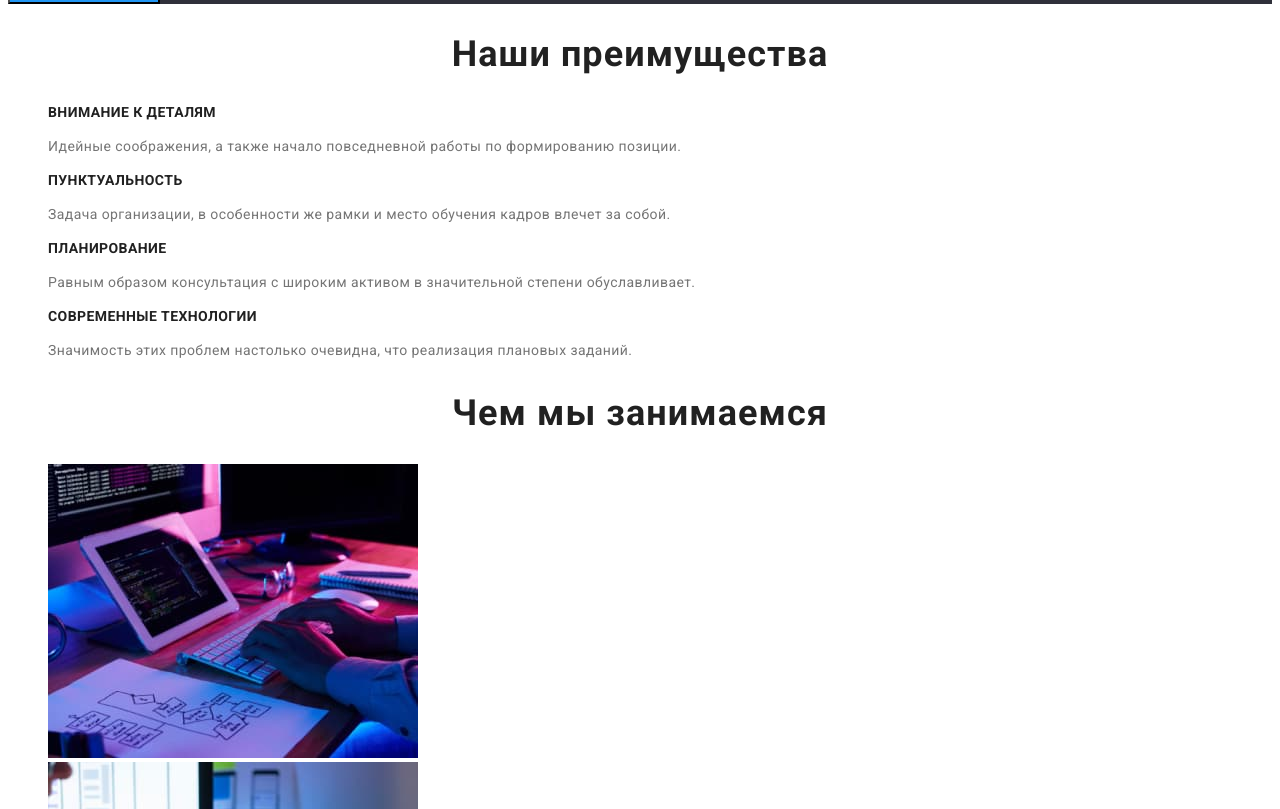
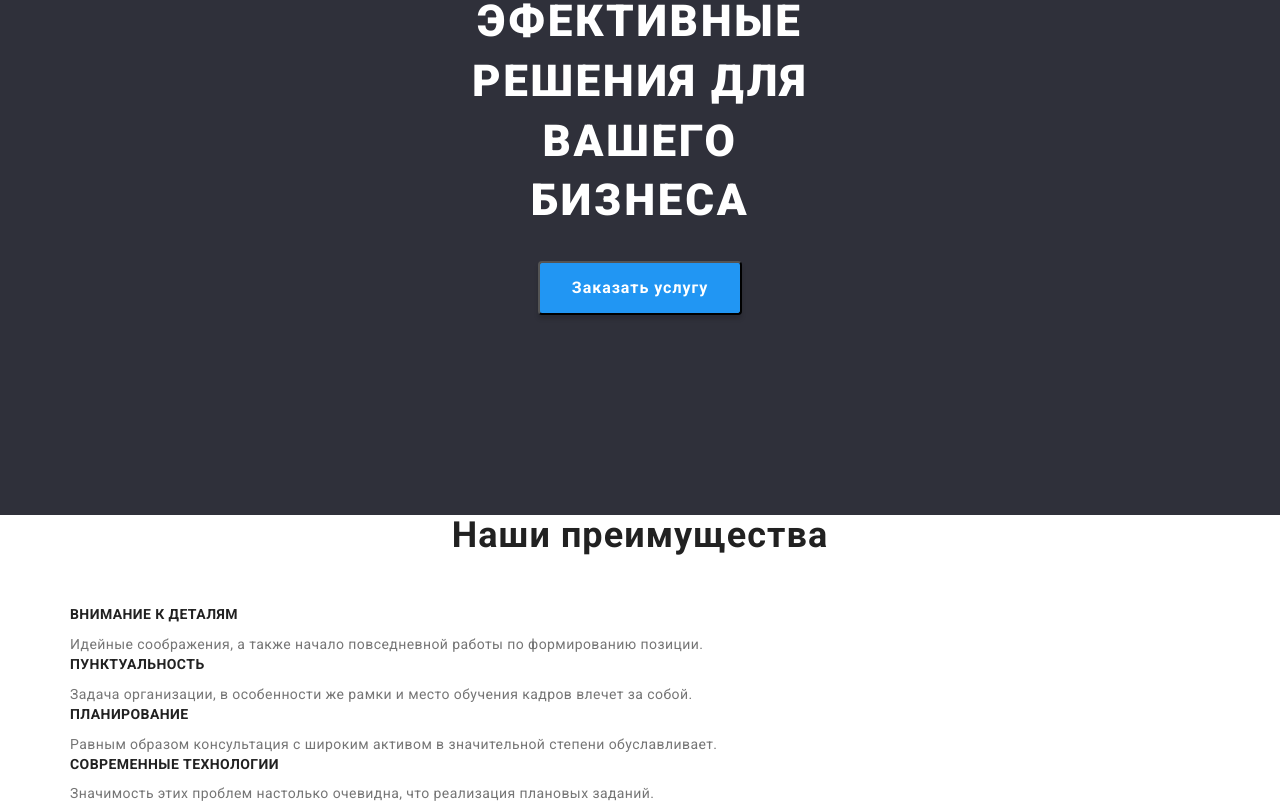
Before and after one commit to RomanLeibiuk/goit-markup-hw-03, a plain HTML site: page index.html in a window 1280 px wide. Shown: the part 331-1140 px from the top of the page. Drawn offline with nearby package versions, Linux system fonts and the light colour scheme.

Commit message:
webinar_5

```diff
--- a/css/styles.css
+++ b/css/styles.css
@@ -30,8 +30,11 @@ body {
   background-color: var(--primary-white-color);
   font-family: Roboto, sans-serif, Raleway, sans-serif;
   letter-spacing: 0.02em;
+  margin: 0;
 }
 .list {
+  padding: 0;
+  margin: 0;
   list-style: none;
 }
 
@@ -50,6 +53,16 @@ body {
 }
 .accent-footer {
   color: var(--primary-white-color);
+}
+
+/* Геометрия */
+
+.container {
+  width: 1170px;
+  margin-right: auto;
+  margin-left: auto;
+  padding-right: 15px;
+  padding-left: 15px;
 }
 
 /* Стилизация навигации */
@@ -80,8 +93,23 @@ body {
   color: var(--accent-color);
 }
 
-/* разметка героя */
+/* разметка Hero */
+/* смена фона секции Hero и Футера */
+.hero,
+.footer {
+  background-color: var(--bg-one);
+}
+.hero {
+  text-align: center;
+  padding-top: 200px;
+  padding-bottom: 200px;
+  padding-left: 452px;
+  padding-right: 452px;
+}
+
 .hero-title {
+  margin-top: 0;
+  margin-bottom: 30px;
   color: var(--primary-white-color);
   font-family: Roboto;
   font-weight: 900;
@@ -92,6 +120,11 @@ body {
 }
 /* разметка кнопки hero */
 .button {
+  display: inline-block;
+  padding: 10px 32px;
+  min-width: 200px;
+  border-radius: 4px;
+  box-shadow: 0px 4px 4px rgba(0, 0, 0, 0.15);
   color: var(--primary-white-color);
   background-color: var(--accent-color);
   font-family: inherit;
@@ -99,34 +132,27 @@ body {
   font-size: 16px;
   line-height: 1.87;
   letter-spacing: 0.06em;
+  text-align: center;
   cursor: pointer;
 }
-/* разметка секций */
-.section-title {
+/* разметка преимуществ */
+
+.features-title,
+.job-title,
+.crew-title {
+  margin-top: 0;
+  margin-bottom: 50px;
   font-weight: 700;
   font-size: 36px;
   line-height: 1.16;
   text-align: center;
   letter-spacing: 0.03em;
-}
-.section,
-.section-title {
   color: var(--title-text-color);
 }
-/* смена фона секции Hero и Футера */
-.hero,
-.footer {
-  background-color: var(--bg-one);
-}
-
-/* Смена фона секции Наша команда */
-.members {
-  background-color: var(--bg-three);
-}
-
-/* разметка преимуществ */
 
 .features .title {
+  margin-top: 0;
+  margin-bottom: 10px;
   font-weight: 700;
   font-size: 14px;
   line-height: 1.14;
@@ -135,14 +161,29 @@ body {
   color: var(--title-text-color);
 }
 .features .text {
+  margin-top: 0;
+  margin-bottom: 0;
   color: var(--primary-text-color);
   font-size: 14px;
   line-height: 1.71;
   letter-spacing: 0.03em;
 }
 
+/* Разметка чем мы занимаемя */
+.job {
+  padding-top: 94px;
+  padding-bottom: 94px;
+}
 /* Разметка членов команды */
+.crew-members {
+  padding-top: 186px;
+  padding-bottom: 94px;
+  background-color: var(--bg-three);
+}
+
 .crew .title {
+  margin-top: 0;
+  margin-bottom: 10px;
   color: var(--title-text-color);
   font-weight: 500;
   font-size: 16px;
@@ -151,6 +192,8 @@ body {
 }
 
 .crew .text {
+  margin-top: 0;
+  margin-bottom: 0;
   font-weight: 400;
   font-size: 16px;
   line-height: 1.18;
@@ -186,6 +229,10 @@ body {
 
 /* разметка кнопок фильтра портфолио */
 .btn {
+  padding: 6px 22px;
+  min-width: 73px;
+  border-radius: 4px;
+  border-color: transparent;
   font-family: inherit;
   font-weight: 500;
   font-size: 16px;
@@ -203,6 +250,8 @@ body {
 /* Works */
 
 .works .title {
+  margin-top: 0;
+  margin-bottom: 4px;
   color: var(--title-text-color);
   font-weight: 700;
   font-size: 18px;
@@ -211,8 +260,14 @@ body {
 }
 
 .works .text {
+  margin-top: 0;
+  margin-bottom: 0;
   color: #757575;
   font-size: 16px;
   line-height: 1.87;
   letter-spacing: 0.03em;
 }
+.hero-portfolio {
+  padding-top: 94px;
+  padding-bottom: 94px;
+}
--- a/index.html
+++ b/index.html
@@ -9,11 +9,16 @@
     <link rel="preconnect" href="https://fonts.gstatic.com" crossorigin>
     <link href="https://fonts.googleapis.com/css2?family=Raleway:wght@700&family=Roboto:wght@400;500;700;900&display=swap"
         rel="stylesheet">
+    <link rel="stylesheet" href="https://cdnjs.cloudflare.com/ajax/libs/modern-normalize/1.1.0/modern-normalize.min.css"
+            integrity="sha512-wpPYUAdjBVSE4KJnH1VR1HeZfpl1ub8YT/NKx4PuQ5NmX2tKuGu6U/JRp5y+Y8XG2tV+wKQpNHVUX03MfMFn9Q=="
+            crossorigin="anonymous" referrerpolicy="no-referrer" />
     <link rel="stylesheet" href="./css/styles.css">
 </head>
     <body>
+
         <!-- Шапка сайта-->
     <header>
+        <div class="container">
         <nav>
             <a  href="./" class="logo">Web
                 <span class="accent">Studio</span>
@@ -29,6 +34,7 @@
             <li> <a href="mailto:info@devstudio.com" class="link">info@devstudio.com</a></li>
             <li> <a href="tel:+380404040032" class="link">+380404040032</a></li>
         </ul>
+        </div>
     </header>
     <!--Основной контент страницы-->
     <main>
@@ -36,9 +42,10 @@
             <h1 class="hero-title">ЭФЕКТИВНЫЕ РЕШЕНИЯ ДЛЯ ВАШЕГО БИЗНЕСА</h1>
         <button type="button" class="button">Заказать услугу </button>
         </section>
-            <section class="section advantages">
-                <h2 class="section-title">Наши преимущества</h2>
-                <ul class="features list">
+            <section class="features">
+                <div class="container">
+                    <h2 class="features-title">Наши преимущества</h2>
+                        <ul class="list">
                             <li>
                                 <h3 class="title">Внимание к деталям</h3>
                                 <p class="text">Идейные соображения, а также начало повседневной работы по формированию позиции.</p>
@@ -56,25 +63,29 @@
                                 <p class="text">Значимость этих проблем настолько очевидна, что реализация плановых заданий.</p>
                             </li>
                         </ul>
+                </div>
             </section>
-            <section  class="section accomplishments">
-                <h2  class="section-title">Чем мы занимаемся</h2>
+            <section  class="job">
+               <div class="container">
+                    <h2 class="job-title">Чем мы занимаемся</h2>
                     <ul class="list">
-                    <li> <img src="./images/coding.jpg" width="370" height="294" alt="coding"/></li>
+                        <li> <img src="./images/coding.jpg" width="370" height="294" alt="coding" /></li>
                         <li> <img src="./images/mobiledesighn.jpg" width="370" height="294" alt="mobile design" /></li>
                         <li> <img src="./images/webdesign.jpg" width="370" height="294" alt="web design" /></li>
                     </ul>
+               </div>
             </section>
-            <section  class="section members">
-                <h2  class="section-title">Наша команда</h2>
+            <section  class="crew-members">
+                <div class="container">
+                    <h2 class="crew-title">Наша команда</h2>
                     <ul class="crew list">
                         <li>
-                        <img src="./images/CREW/crewmember1.jpg" width="270" height="260" alt="Product designer"/>
-                        <h3  class="title">Игорь Демьяненко</h3>
+                            <img src="./images/CREW/crewmember1.jpg" width="270" height="260" alt="Product designer" />
+                            <h3 class="title">Игорь Демьяненко</h3>
                             <p class="text">Product designer</p>
                         </li>
                         <li>
-                        <img src="./images/CREW/crewmember2.jpg"  width="270" height="260" alt="Frontend developer" />
+                            <img src="./images/CREW/crewmember2.jpg" width="270" height="260" alt="Frontend developer" />
                             <h3 class="title">Ольга Репина </h3>
                             <p class="text">Frontend Developer</p>
                         </li>
@@ -89,22 +100,25 @@
                             <p class="text"> UI design</p>
                         </li>
                     </ul>
+                </div>
 
             </section>
             </main>
                     <!--Футер сайта-->
             <footer class="footer">
-
+                <div class="container">
                     <a href="./" class="logo">Web
                         <span class="accent-footer">Studio</span>
                     </a>
                     <address class="address">
                         <ul class="list">
-                                <li><a href="https://www.google.com/maps" target="_blank" rel="noopener" class="geo link">г. Киев, пр-т Леси Украинки, 26  </a></li>
+                            <li><a href="https://www.google.com/maps" target="_blank" rel="noopener" class="geo link">г. Киев, пр-т Леси
+                                    Украинки, 26 </a></li>
                             <li> <a href="mailto:info@devstudio.com" class="link">info@devstudio.com</a></li>
                             <li> <a href="tel:+380404040032" class="link">+380404040032</a></li>
                         </ul>
                     </address>
+                </div>
 
 
             </footer>
```
Also changed, not shown: portfolio.html (+11 -2 lines). Lines whose indentation alone changed are shown as unchanged.
